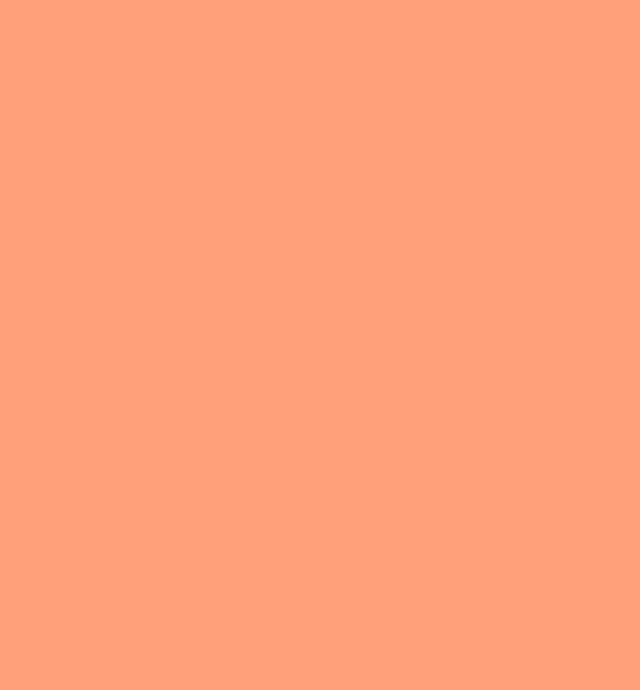
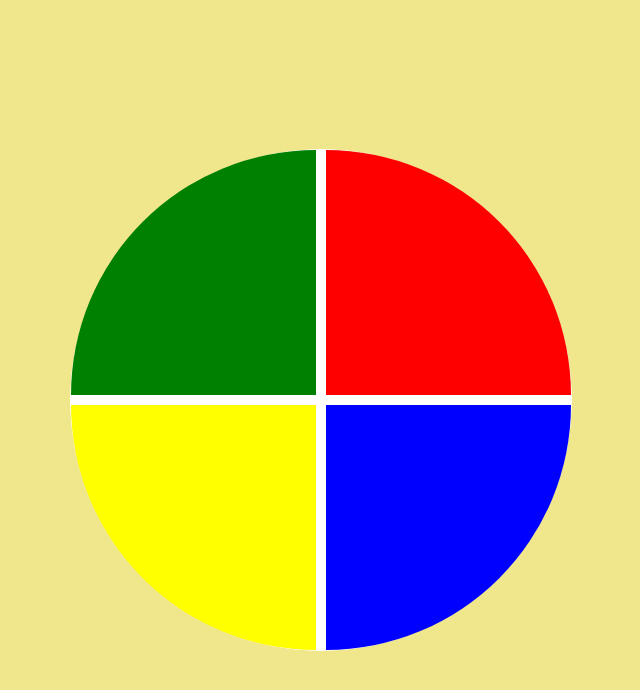
Before and after one commit to eduardaalvess/Genius, a plain HTML site: page index.html in a window 1280 px wide. Shown: the whole page, without its empty margins (319-959 px from the left). Drawn offline with Linux system fonts and the light colour scheme.

Commit message:
adc cores

```diff
--- a/index.html
+++ b/index.html
@@ -2,23 +2,19 @@
 <html lang="en">
 <head>
     <meta charset="UTF-8">
-    <meta http-equiv="X-UA-Compatible" content="IE=edge">
     <meta name="viewport" content="width=device-width, initial-scale=1.0">
     <link rel="stylesheet" href="style.css">
-    <title>Document</title>
+    <title>Genesis</title>
 </head>
 <body>
-
     <div class="main-game">
-
-        <div class="genius"></div>
-        <div class="blue"></div>
-        <div class="yellow"></div>
-        <div class="red"></div>
-        <div class="green"></div>
-
+        <div class="genius">
+            <div class="blue"></div>
+            <div class="yellow"></div>
+            <div class="red"></div>
+            <div class="green"></div>
+        </div>
     </div>
-
     <script type="text/javascript" src="script.js"></script>
 </body>
 </html>
--- a/style.css
+++ b/style.css
@@ -1,6 +1,6 @@
 body {
     margin: 0;
-    background-color: lightsalmon;
+    background-color: khaki;
 }
 
 .main-game {
@@ -12,5 +12,41 @@ body {
 }
 
 .genius {
+    display: grid;
+    grid-template-areas: 'verde vermelho'
+    'amarelo azul';
+    grid-gap: 10px;
+    border: 1px solid #ffffff;
+    background-color: #ffffff;
+    border-radius: 100%;
+    width: 500px;
+    height: 500px;
+}
 
+.blue {
+    grid-area: azul;
+    background-color: blue;
+    border-bottom-right-radius: 100%;
 }
+
+.red {
+    grid-area: vermelho;
+    background-color: red;
+    border-top-right-radius: 100%;
+}
+
+.yellow {
+    grid-area: amarelo;
+    background-color: yellow;
+    border-bottom-left-radius: 100%;
+}
+
+.green {
+    grid-area: verde;
+    background-color: green;
+    border-top-left-radius: 100%;
+}
+
+.selected {
+    opacity: 0.8;
+}
```
